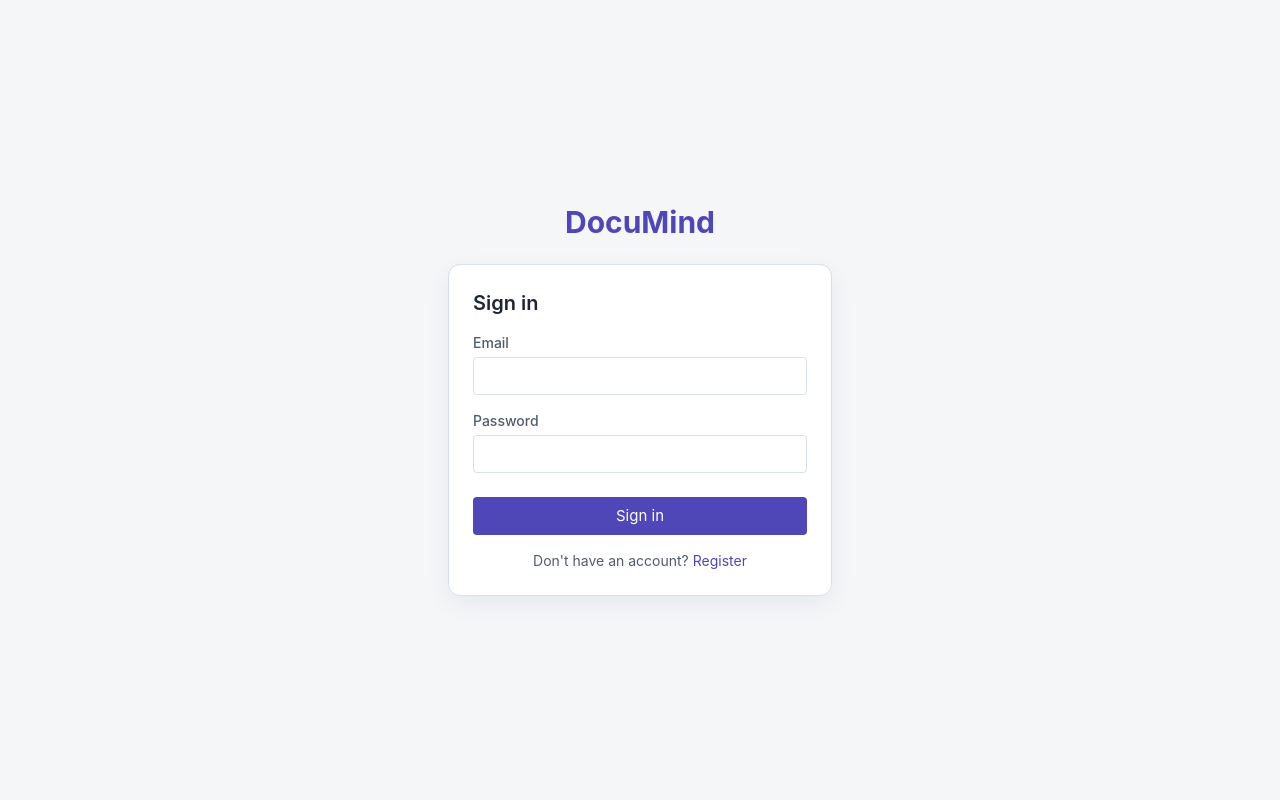
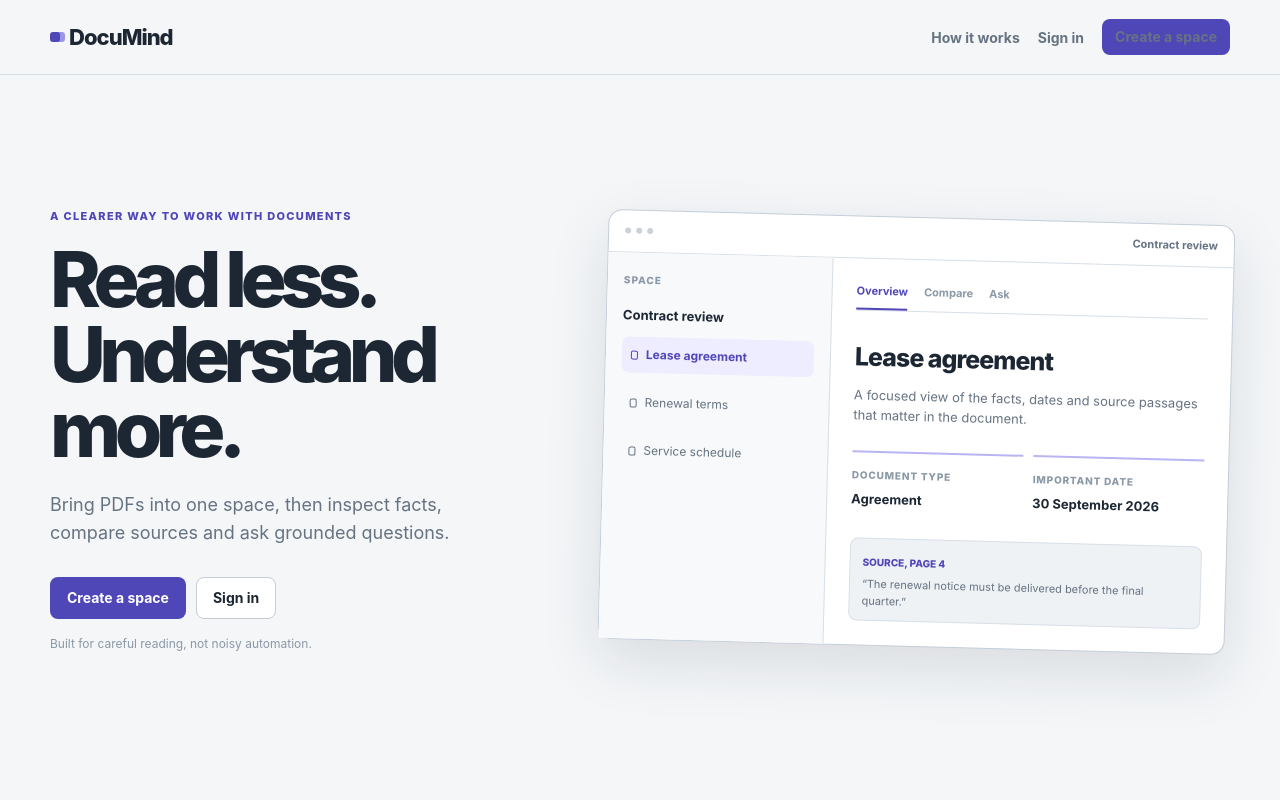
Before and after one commit to darroyo083/documind, a React (Vite) app in the folder frontend/: page / in a window 1280 px wide. Before the commit this address led to /login. Shown: the top 800 px of the page. Built offline with nearby package versions, Linux system fonts and the light colour scheme.

Commit message:
feat(landing): add product-led public entry and auth shell

```diff
--- a/frontend/src/App.tsx
+++ b/frontend/src/App.tsx
@@ -1,19 +1,17 @@
 import { Routes, Route, Navigate } from "react-router-dom";
 import { useAuth } from "./auth";
+import { LoadingState } from "./components/ui";
 import Login from "./pages/Login";
 import Register from "./pages/Register";
 import Dashboard from "./pages/Dashboard";
+import Landing from "./pages/Landing";
 import SearchPage from "./pages/SearchPage";
 import SpaceDetail from "./pages/SpaceDetail";
 
 function ProtectedRoute({ children }: { children: React.ReactNode }) {
   const { user, loading } = useAuth();
   if (loading) {
-    return (
-      <div className="flex min-h-screen items-center justify-center">
-        <p className="text-gray-500">Loading...</p>
-      </div>
-    );
+    return <LoadingState message="Loading your workspace..." />;
   }
   if (!user) {
     return <Navigate to="/login" replace />;
@@ -21,16 +19,18 @@ function ProtectedRoute({ children }: { children: React.ReactNode }) {
   return <>{children}</>;
 }
 
+function HomeRoute() {
+  const { user, loading } = useAuth();
+  if (loading) return <LoadingState message="Loading DocuMind..." />;
+  return user ? <Dashboard /> : <Landing />;
+}
+
 export default function App() {
   return (
     <Routes>
       <Route
         path="/"
-        element={
-          <ProtectedRoute>
-            <Dashboard />
-          </ProtectedRoute>
-        }
+        element={<HomeRoute />}
       />
       <Route
         path="/spaces/:id"
--- /dev/null
+++ b/frontend/src/pages/Landing.tsx
@@ -0,0 +1,189 @@
+import { Link } from "react-router-dom";
+import { BrandMark } from "../components/ui";
+
+function ProductPreview() {
+  return (
+    <div className="dm-product-preview" aria-label="DocuMind product preview">
+      <div className="dm-product-preview-bar">
+        <div className="dm-product-preview-dots" aria-hidden="true">
+          <i />
+          <i />
+          <i />
+        </div>
+        <span>Contract review</span>
+      </div>
+      <div className="dm-product-preview-body">
+        <aside className="dm-product-preview-sidebar" aria-label="Preview navigation">
+          <p>Space</p>
+          <div className="dm-preview-space">Contract review</div>
+          <div className="dm-preview-doc dm-preview-doc-active">
+            <i aria-hidden="true" />
+            Lease agreement
+          </div>
+          <div className="dm-preview-doc">
+            <i aria-hidden="true" />
+            Renewal terms
+          </div>
+          <div className="dm-preview-doc">
+            <i aria-hidden="true" />
+            Service schedule
+          </div>
+        </aside>
+        <section className="dm-product-preview-content" aria-label="Preview analysis">
+          <div className="dm-preview-tabs" aria-label="Preview sections">
+            <span className="dm-preview-tab-active">Overview</span>
+            <span>Compare</span>
+            <span>Ask</span>
+          </div>
+          <h2>Lease agreement</h2>
+          <p>
+            A focused view of the facts, dates and source passages that matter in the document.
+          </p>
+          <div className="dm-preview-insights">
+            <div className="dm-preview-insight">
+              <span>Document type</span>
+              <strong>Agreement</strong>
+            </div>
+            <div className="dm-preview-insight">
+              <span>Important date</span>
+              <strong>30 September 2026</strong>
+            </div>
+          </div>
+          <div className="dm-preview-source">
+            <span>Source, page 4</span>
+            <p>“The renewal notice must be delivered before the final quarter.”</p>
+          </div>
+        </section>
+      </div>
+    </div>
+  );
+}
+
+export default function Landing() {
+  return (
+    <main className="dm-landing">
+      <nav className="dm-landing-nav" aria-label="Primary navigation">
+        <div className="dm-container dm-landing-nav-inner">
+          <Link to="/" aria-label="DocuMind home">
+            <BrandMark />
+          </Link>
+          <div className="dm-landing-nav-actions">
+            <a href="#how-it-works">How it works</a>
+            <Link to="/login">Sign in</Link>
+            <Link to="/register" className="dm-button dm-button-primary dm-button-small">
+              Create a space
+            </Link>
+          </div>
+        </div>
+      </nav>
+
+      <section className="dm-container dm-landing-hero" aria-labelledby="landing-title">
+        <div className="dm-landing-hero-copy">
+          <p className="dm-kicker">A clearer way to work with documents</p>
+          <h1 id="landing-title">Read less. Understand more.</h1>
+          <p>
+            Bring PDFs into one space, then inspect facts, compare sources and ask grounded questions.
+          </p>
+          <div className="dm-landing-hero-actions">
+            <Link to="/register" className="dm-button dm-button-primary">
+              Create a space
+            </Link>
+            <Link to="/login" className="dm-button dm-button-secondary">
+              Sign in
+            </Link>
+          </div>
+          <p className="dm-landing-hero-note">Built for careful reading, not noisy automation.</p>
+        </div>
+        <ProductPreview />
+      </section>
+
+      <section className="dm-landing-section" aria-labelledby="capabilities-title">
+        <div className="dm-landing-section-header">
+          <p className="dm-kicker">The work around a document</p>
+          <h2 id="capabilities-title">Keep the important parts in view.</h2>
+          <p>
+            DocuMind turns scattered reading tasks into a steady path from source material to useful decisions.
+          </p>
+        </div>
+        <div className="dm-capability-layout">
+          <div className="dm-capability-lead">
+            <h3>One space for the questions documents create.</h3>
+            <p>Open a document once, then stay close to the evidence as you analyze, compare and ask.</p>
+          </div>
+          <div className="dm-capability-list">
+            <article className="dm-capability-item">
+              <h3>Understand documents</h3>
+              <p>See summaries, key facts and important dates without losing the source context.</p>
+            </article>
+            <article className="dm-capability-item">
+              <h3>Compare sources</h3>
+              <p>Put ready documents side by side to find differences and shared ground.</p>
+            </article>
+            <article className="dm-capability-item">
+              <h3>Surface open questions</h3>
+              <p>Make contradictions, gaps and follow-up work visible across a Space.</p>
+            </article>
+            <article className="dm-capability-item">
+              <h3>Ask with context</h3>
+              <p>Ask a focused question and inspect the passages that support the answer.</p>
+            </article>
+          </div>
+        </div>
+      </section>
+
+      <section className="dm-how" id="how-it-works" aria-labelledby="how-title">
+        <div className="dm-container dm-landing-section">
+          <div className="dm-landing-section-header">
+            <p className="dm-kicker">A simple working rhythm</p>
+            <h2 id="how-title">From file to focus.</h2>
+          </div>
+          <div className="dm-step-list">
+            <article className="dm-step">
+              <span className="dm-step-index">01</span>
+              <h3>Upload</h3>
+              <p>Bring text-based PDFs into a Space and see their processing state.</p>
+            </article>
+            <article className="dm-step">
+              <span className="dm-step-index">02</span>
+              <h3>Understand</h3>
+              <p>Review structured analysis and keep source passages close to each finding.</p>
+            </article>
+            <article className="dm-step">
+              <span className="dm-step-index">03</span>
+              <h3>Decide</h3>
+              <p>Compare documents, surface gaps or ask the next question from the same Space.</p>
+            </article>
+          </div>
+        </div>
+      </section>
+
+      <section className="dm-container dm-landing-section dm-grounding" aria-labelledby="grounding-title">
+        <div className="dm-landing-section-header">
+          <p className="dm-kicker">Evidence stays visible</p>
+          <h2 id="grounding-title">Answers you can inspect.</h2>
+          <p>
+            Source grounding is part of the interface. Every useful claim should give you a path back to the page it came from.
+          </p>
+        </div>
+        <div className="dm-grounding-example">
+          <span className="dm-grounding-example-label">Supporting source</span>
+          <blockquote>“The renewal notice must be delivered before the final quarter.”</blockquote>
+          <footer>Lease agreement, page 4</footer>
+        </div>
+      </section>
+
+      <section className="dm-container dm-landing-section" aria-labelledby="cta-title">
+        <div className="dm-landing-cta">
+          <h2 id="cta-title">Start with the documents in front of you.</h2>
+          <Link to="/register" className="dm-button dm-button-primary">
+            Create a space
+          </Link>
+        </div>
+      </section>
+
+      <footer className="dm-landing-footer">
+        <div className="dm-container">DocuMind is a local MVP for focused document work.</div>
+      </footer>
+    </main>
+  );
+}
--- a/frontend/src/pages/Login.tsx
+++ b/frontend/src/pages/Login.tsx
@@ -1,6 +1,8 @@
 import { FormEvent, useState } from "react";
 import { Link, Navigate, useNavigate } from "react-router-dom";
 import { useAuth } from "../auth";
+import { ApiError } from "../api";
+import { AuthFrame, Button } from "../components/ui";
 
 export default function Login() {
   const { user, login } = useAuth();
@@ -22,72 +24,60 @@ export default function Login() {
       await login(email, password);
       navigate("/");
     } catch (err: unknown) {
-      if (err instanceof Error) {
-        setError(err.message);
-      } else {
-        setError("Login failed");
-      }
+      setError(
+        err instanceof ApiError
+          ? err.detail
+          : err instanceof Error
+            ? err.message
+            : "Sign in failed"
+      );
     } finally {
       setSubmitting(false);
     }
   }
 
   return (
-    <div className="flex min-h-screen items-center justify-center bg-gray-50 px-4">
-      <div className="w-full max-w-sm">
-        <h1 className="mb-6 text-center text-3xl font-bold text-indigo-600">
-          DocuMind
-        </h1>
-        <form
-          onSubmit={handleSubmit}
-          className="rounded-lg border bg-white p-6 shadow-sm"
+    <AuthFrame
+      title="Sign in"
+      description="Open your document spaces and continue where you left off."
+      footer={
+        <>
+          Don&apos;t have an account? <Link to="/register">Create one</Link>
+        </>
+      }
     >
-          <h2 className="mb-4 text-xl font-semibold">Sign in</h2>
-
+      <form onSubmit={handleSubmit} className="dm-auth-form">
         {error && (
-            <div className="mb-4 rounded bg-red-50 p-3 text-sm text-red-700">
+          <p className="dm-auth-error" role="alert">
             {error}
-            </div>
+          </p>
         )}
-
-          <label className="mb-1 block text-sm font-medium text-gray-700">
-            Email
-          </label>
+        <div className="dm-field">
+          <label htmlFor="login-email">Email</label>
           <input
+            id="login-email"
             type="email"
             required
+            autoComplete="email"
             value={email}
             onChange={(e) => setEmail(e.target.value)}
-            className="mb-4 block w-full rounded border border-gray-300 px-3 py-2 text-sm focus:border-indigo-500 focus:outline-none"
           />
-
-          <label className="mb-1 block text-sm font-medium text-gray-700">
-            Password
-          </label>
+        </div>
+        <div className="dm-field">
+          <label htmlFor="login-password">Password</label>
           <input
+            id="login-password"
             type="password"
             required
+            autoComplete="current-password"
             value={password}
             onChange={(e) => setPassword(e.target.value)}
-            className="mb-6 block w-full rounded border border-gray-300 px-3 py-2 text-sm focus:border-indigo-500 focus:outline-none"
           />
-
-          <button
-            type="submit"
-            disabled={submitting}
-            className="w-full rounded bg-indigo-600 px-4 py-2 text-white hover:bg-indigo-700 disabled:opacity-50"
-          >
+        </div>
+        <Button type="submit" disabled={submitting} className="dm-auth-submit">
           {submitting ? "Signing in..." : "Sign in"}
-          </button>
-
-          <p className="mt-4 text-center text-sm text-gray-600">
-            Don't have an account?{" "}
-            <Link to="/register" className="text-indigo-600 hover:underline">
-              Register
-            </Link>
-          </p>
+        </Button>
       </form>
-      </div>
-    </div>
+    </AuthFrame>
   );
 }
--- a/frontend/src/pages/Register.tsx
+++ b/frontend/src/pages/Register.tsx
@@ -1,6 +1,8 @@
 import { FormEvent, useState } from "react";
 import { Link, Navigate, useNavigate } from "react-router-dom";
 import { useAuth } from "../auth";
+import { ApiError } from "../api";
+import { Button, AuthFrame } from "../components/ui";
 
 export default function Register() {
   const { user, register } = useAuth();
@@ -23,83 +25,71 @@ export default function Register() {
       await register(email, password, displayName);
       navigate("/");
     } catch (err: unknown) {
-      if (err instanceof Error) {
-        setError(err.message);
-      } else {
-        setError("Registration failed");
-      }
+      setError(
+        err instanceof ApiError
+          ? err.detail
+          : err instanceof Error
+            ? err.message
+            : "Account creation failed"
+      );
     } finally {
       setSubmitting(false);
     }
   }
 
   return (
-    <div className="flex min-h-screen items-center justify-center bg-gray-50 px-4">
-      <div className="w-full max-w-sm">
-        <h1 className="mb-6 text-center text-3xl font-bold text-indigo-600">
-          DocuMind
-        </h1>
-        <form
-          onSubmit={handleSubmit}
-          className="rounded-lg border bg-white p-6 shadow-sm"
+    <AuthFrame
+      title="Create your account"
+      description="Start with a focused space for the documents you need to understand."
+      footer={
+        <>
+          Already have an account? <Link to="/login">Sign in</Link>
+        </>
+      }
     >
-          <h2 className="mb-4 text-xl font-semibold">Create account</h2>
-
+      <form onSubmit={handleSubmit} className="dm-auth-form">
         {error && (
-            <div className="mb-4 rounded bg-red-50 p-3 text-sm text-red-700">
+          <p className="dm-auth-error" role="alert">
             {error}
-            </div>
+          </p>
         )}
-
-          <label className="mb-1 block text-sm font-medium text-gray-700">
-            Display name
-          </label>
+        <div className="dm-field">
+          <label htmlFor="register-display-name">Display name</label>
           <input
+            id="register-display-name"
             type="text"
             required
+            autoComplete="name"
             value={displayName}
             onChange={(e) => setDisplayName(e.target.value)}
-            className="mb-4 block w-full rounded border border-gray-300 px-3 py-2 text-sm focus:border-indigo-500 focus:outline-none"
           />
-
-          <label className="mb-1 block text-sm font-medium text-gray-700">
-            Email
-          </label>
+        </div>
+        <div className="dm-field">
+          <label htmlFor="register-email">Email</label>
           <input
+            id="register-email"
             type="email"
             required
+            autoComplete="email"
             value={email}
             onChange={(e) => setEmail(e.target.value)}
-            className="mb-4 block w-full rounded border border-gray-300 px-3 py-2 text-sm focus:border-indigo-500 focus:outline-none"
           />
-
-          <label className="mb-1 block text-sm font-medium text-gray-700">
-            Password
-          </label>
+        </div>
+        <div className="dm-field">
+          <label htmlFor="register-password">Password</label>
           <input
+            id="register-password"
             type="password"
             required
+            autoComplete="new-password"
             value={password}
             onChange={(e) => setPassword(e.target.value)}
-            className="mb-6 block w-full rounded border border-gray-300 px-3 py-2 text-sm focus:border-indigo-500 focus:outline-none"
           />
-
-          <button
-            type="submit"
-            disabled={submitting}
-            className="w-full rounded bg-indigo-600 px-4 py-2 text-white hover:bg-indigo-700 disabled:opacity-50"
-          >
+        </div>
+        <Button type="submit" disabled={submitting} className="dm-auth-submit">
           {submitting ? "Creating account..." : "Create account"}
-          </button>
-
-          <p className="mt-4 text-center text-sm text-gray-600">
-            Already have an account?{" "}
-            <Link to="/login" className="text-indigo-600 hover:underline">
-              Sign in
-            </Link>
-          </p>
+        </Button>
       </form>
-      </div>
-    </div>
+    </AuthFrame>
   );
 }
```
Lines whose indentation alone changed are shown as unchanged.
